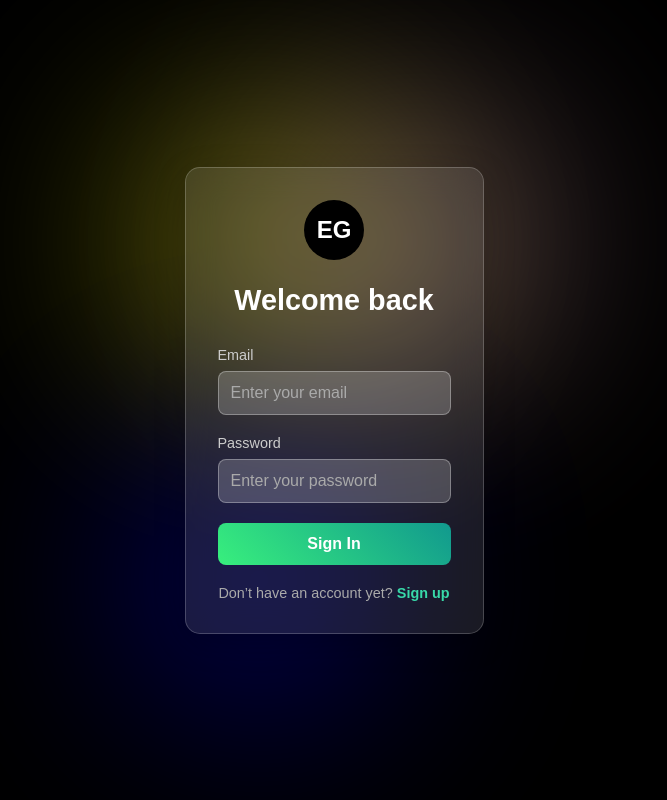
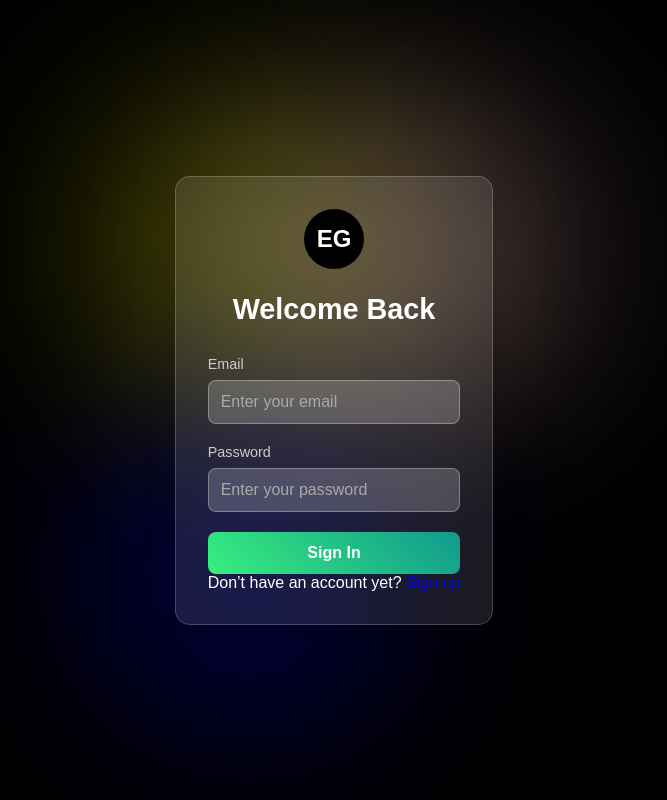
Before and after one commit to code-ninja-labs/ente-gramam1, a React (Vite) app: page /auth in a window 1280 px wide. Shown: the whole page, without its empty margins (306-973 px from the left). Built offline with nearby package versions, Linux system fonts and the light colour scheme.

Commit message:
Update Auth.jsx

```diff
--- a/src/pages/Auth.jsx
+++ b/src/pages/Auth.jsx
@@ -1,12 +1,13 @@
-import React, { useState } from 'react';
-import { supabase } from '../supabaseClient'; // Ensure Supabase is already initialized
-
-import './Auth.css'; // Link the CSS file here
+import React, { useState } from "react";
+import { useNavigate } from "react-router-dom"; // For navigation
+import { supabase } from "../supabaseClient"; // Ensure this is correctly set up
+import "./Auth.css"; // Import the CSS file
 
 const Auth = () => {
-  const [email, setEmail] = useState('');
-  const [password, setPassword] = useState('');
+  const [email, setEmail] = useState("");
+  const [password, setPassword] = useState("");
   const [loading, setLoading] = useState(false);
+  const navigate = useNavigate(); // React Router navigation
 
   const handleLoginSubmit = async (e) => {
     e.preventDefault();
@@ -22,14 +23,15 @@ const Auth = () => {
         alert(`Login error: $
 {error.message}`);
       } else {
-        alert('Login successful! Welcome back.');
+        alert("Login successful! Redirecting to Home...");
+        navigate("/home"); // Redirect to Home.jsx after a successful login
       }
     } catch (err) {
-      console.error(err.message);
+      console.error("Unexpected error:", err);
       alert(`Unexpected error:
 ${err.message}`);
     } finally {
-      setLoading(false);
+      setLoading(false); // Stop loading spinner
     }
   };
 
@@ -40,14 +42,14 @@ ${err.message}`);
       <div className="circle pink"></div>
       <div className="circle blue"></div>
 
-      {/* Glassmorphic Form */}
+      {/* Glassmorphic Card */}
       <div className="glass-card">
         <div className="logo">
           <span>EG</span>
         </div>
-        <h2>Welcome back</h2>
+        <h2>Welcome Back</h2>
 
-        <form onSubmit={handleLoginSubmit}>
+        <form onSubmit={handleLoginSubmit} className="auth-form">
           <div className="form-group">
             <label htmlFor="email">Email</label>
             <input
@@ -70,13 +72,13 @@ ${err.message}`);
               required
             />
           </div>
-          <button type="submit" disabled={loading}>
-            {loading ? 'Signing in...' : 'Sign In'}
+          <button type="submit" className="login-button" disabled={loading}>
+            {loading ? <div className="ios-loader"></div> : "Sign In"}
           </button>
         </form>
 
-        <p className="footer">
-          Don’t have an account yet?{' '}
+        <p className="auth-footer">
+          Don’t have an account yet?{" "}
           <a href="#" className="signup-link">
             Sign up
           </a>
```
